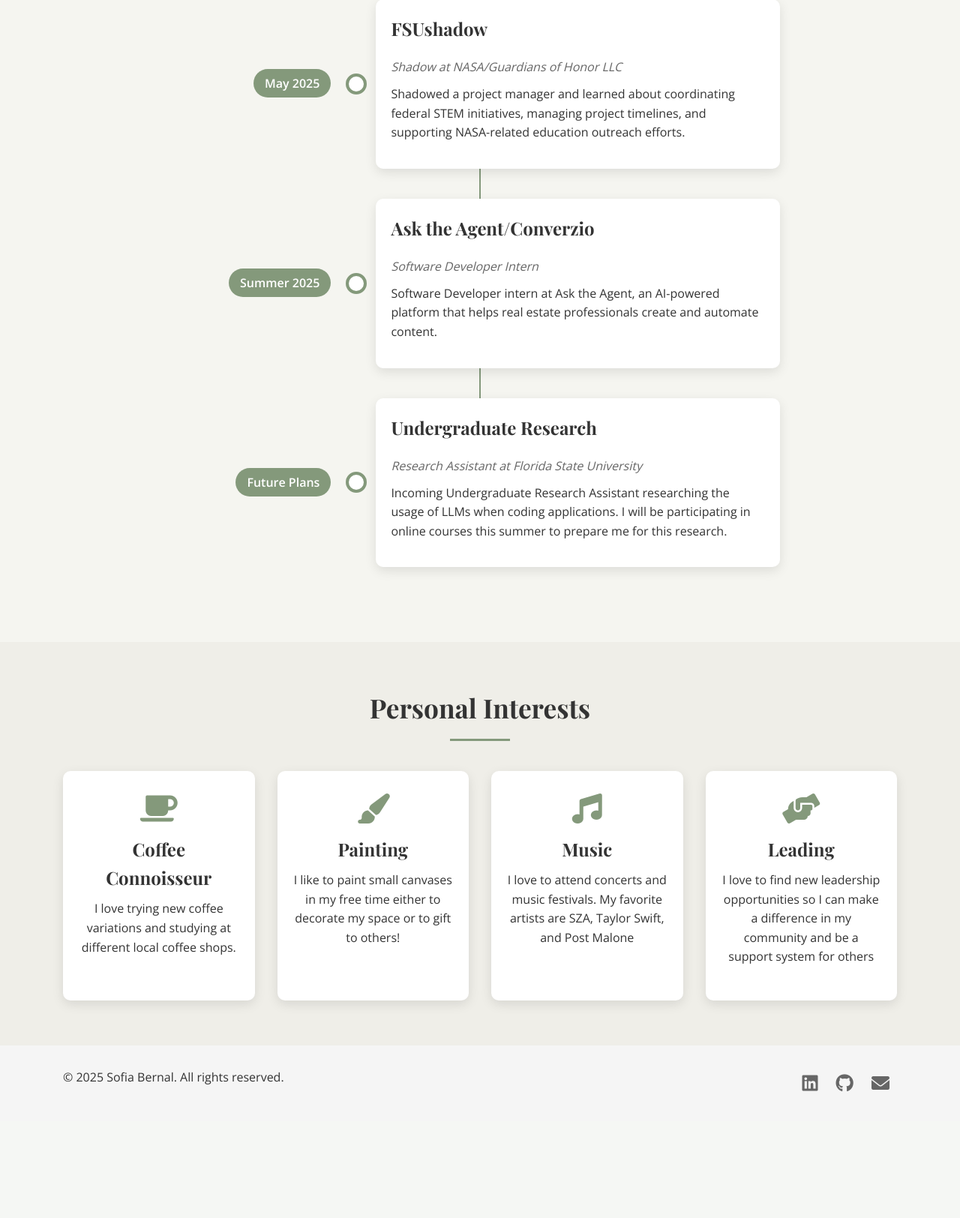
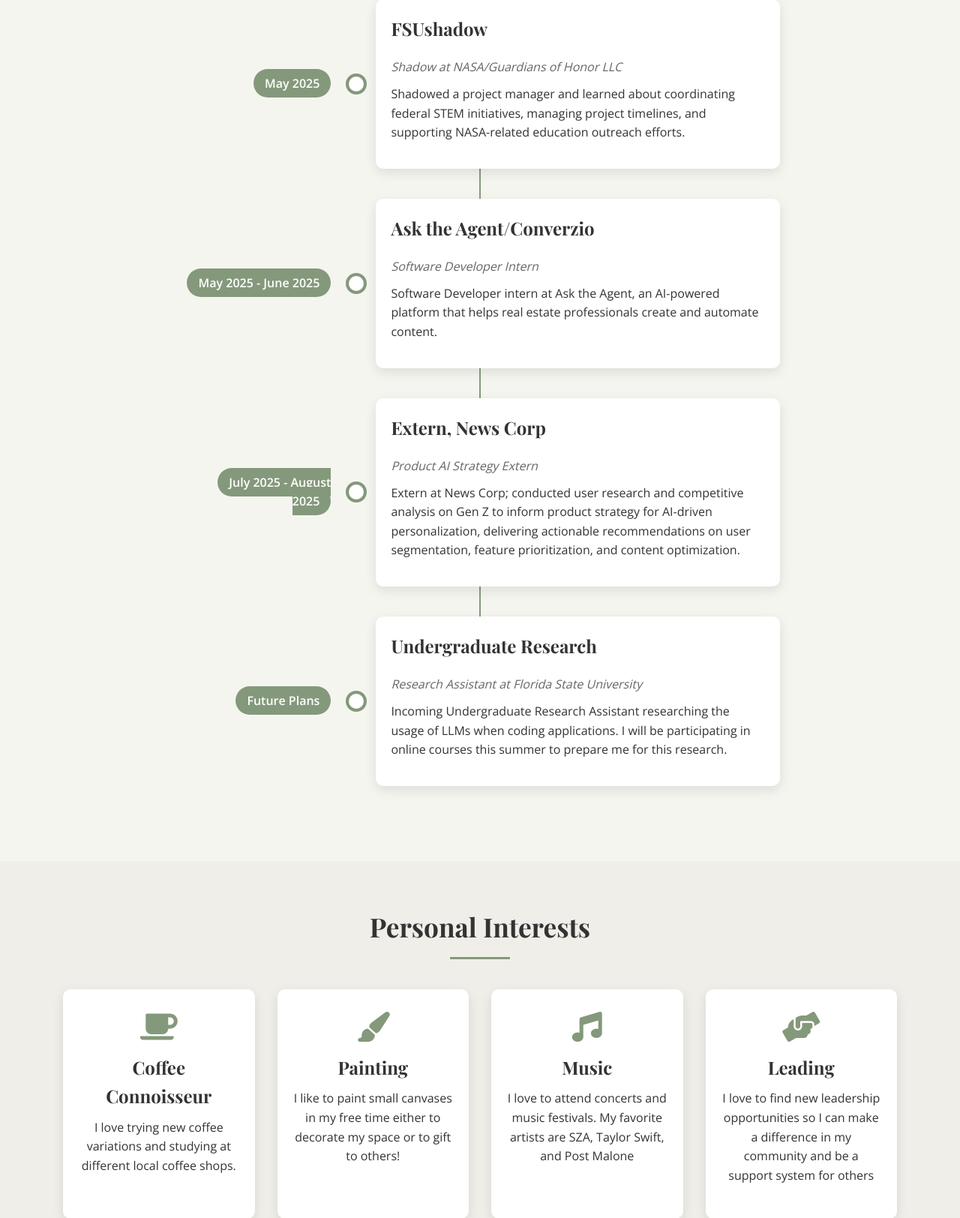
Before and after one commit to sofiabernal5/Personal-Portfolio, a Flask app: page /about in a window 1280 px wide. Shown: the part 2439-4063 px from the top of the page at 75% size. Before the commit the page ends 3894 px from the top, so only its background shows below. Run offline with Flask 3, Linux system fonts and the light colour scheme.

Commit message:
updated about

```diff
--- a/templates/about.html
+++ b/templates/about.html
@@ -134,12 +134,23 @@
                 </div>
                 <div class="timeline-item">
                     <div class="timeline-date">
-                        <span>Summer 2025</span>
+                        <span>May 2025 - June 2025</span>
                     </div>
                     <div class="timeline-content">
                         <h3>Ask the Agent/Converzio</h3>
                         <p class="timeline-subtitle">Software Developer Intern</p>
                         <p>Software Developer intern at Ask the Agent, an AI-powered platform that helps real estate professionals create and automate content.
+                        </p>
+                    </div>
+                </div>
+                <div class="timeline-item">
+                    <div class="timeline-date">
+                        <span>July 2025 - August 2025</span>
+                    </div>
+                    <div class="timeline-content">
+                        <h3>Extern, News Corp</h3>
+                        <p class="timeline-subtitle">Product AI Strategy Extern</p>
+                        <p> Extern at News Corp; conducted user research and competitive analysis on Gen Z to inform product strategy for AI-driven personalization, delivering actionable recommendations on user segmentation, feature prioritization, and content optimization.
                         </p>
                     </div>
                 </div>
```
